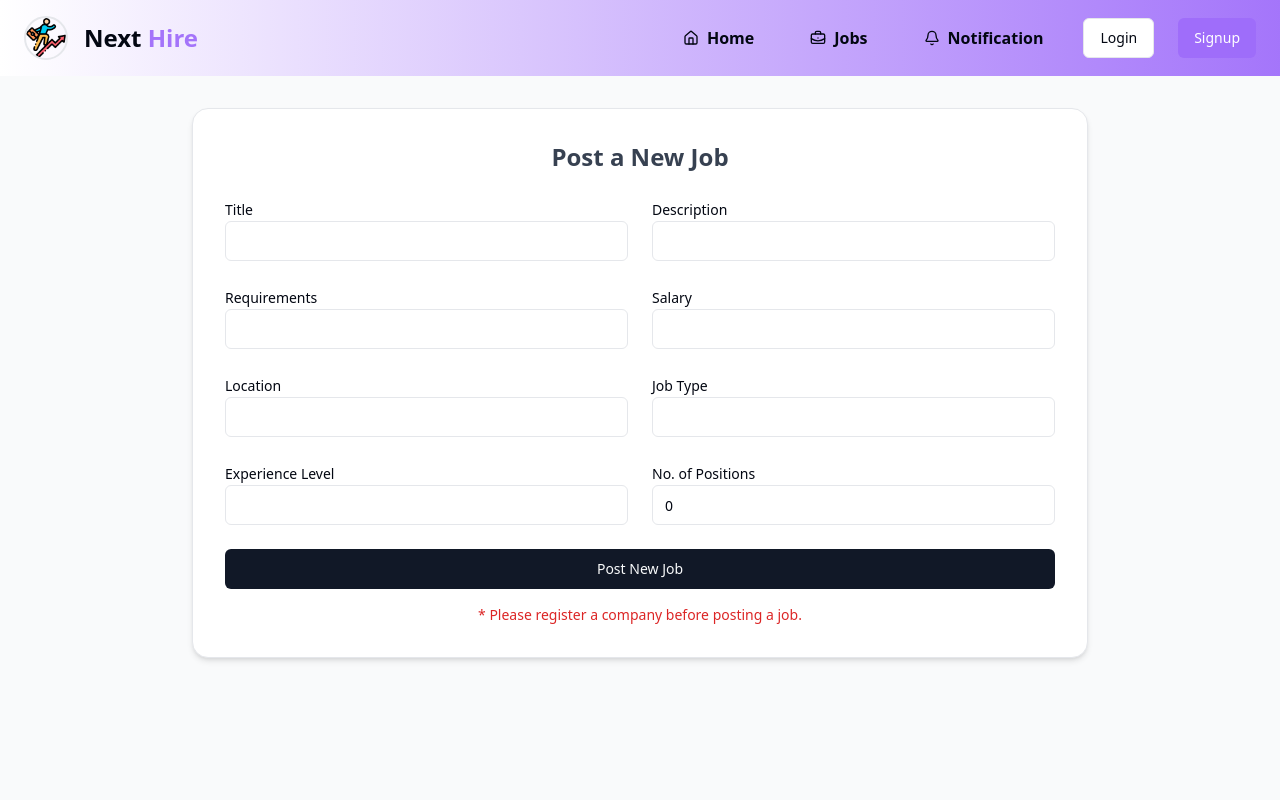
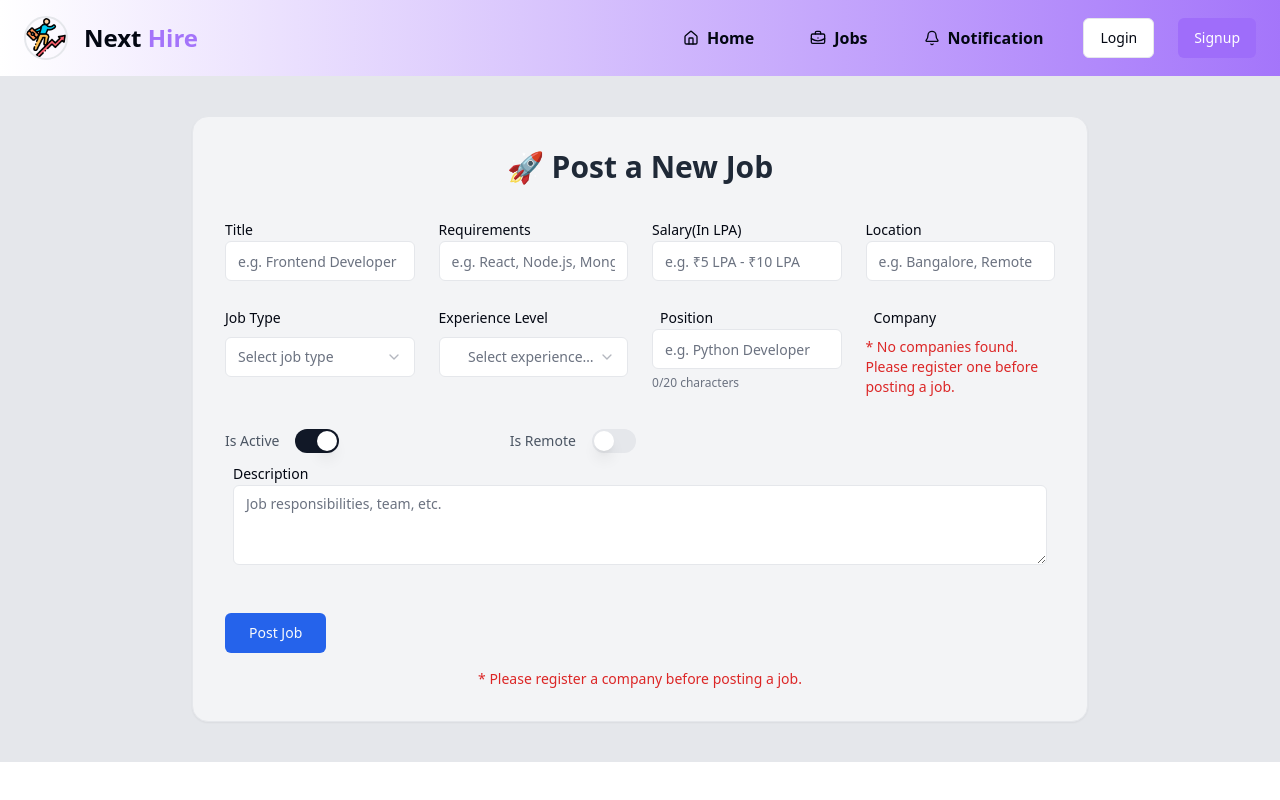
Before and after one commit to Mearnab01/mern-job-portal, a React (Vite) app in the folder client/: page /admin/jobs/create in a window 1280 px wide. Shown: the top 800 px of the page. Built offline with nearby package versions, Linux system fonts and the light colour scheme.

Commit message:
fix delete issue

```diff
--- a/client/package.json
+++ b/client/package.json
@@ -22,7 +22,7 @@
     "@radix-ui/react-select": "^2.1.6",
     "@radix-ui/react-separator": "^1.1.2",
     "@radix-ui/react-slot": "^1.2.0",
-    "@radix-ui/react-switch": "^1.1.3",
+    "@radix-ui/react-switch": "^1.1.4",
     "@radix-ui/react-tabs": "^1.1.3",
     "@reduxjs/toolkit": "^2.6.1",
     "@splinetool/react-spline": "^4.0.0",
--- a/client/src/components/Job.jsx
+++ b/client/src/components/Job.jsx
@@ -48,7 +48,7 @@ const Job = ({ job }) => {
 
       <CardContent className="px-4 pb-0">
         <div className="flex items-center gap-3 mb-3">
-          <Avatar className="w-12 h-12">
+          <Avatar className="w-16 h-16 object-contain">
             <AvatarImage src={job?.company?.logo} />
           </Avatar>
           <div>
@@ -57,7 +57,9 @@ const Job = ({ job }) => {
           </div>
         </div>
 
-        <CardTitle className="text-lg font-bold mb-1">{job?.title}</CardTitle>
+        <CardTitle className="text-lg font-bold mb-1 truncate">
+          {job?.title}
+        </CardTitle>
         <CardDescription className="text-gray-600 text-sm truncate">
           {job?.description}
         </CardDescription>
--- a/client/src/components/admin/PostJob.jsx
+++ b/client/src/components/admin/PostJob.jsx
@@ -13,6 +13,11 @@ import {
 } from "../ui/select";
 import { useNavigate } from "react-router-dom";
 import { Loader2 } from "lucide-react";
+import { Switch } from "../ui/switch";
+import { Textarea } from "../ui/textarea";
+import { JOB_API } from "@/utils/constant";
+import toast from "react-hot-toast";
+import axios from "axios";
 
 const PostJob = () => {
   const [input, setInput] = useState({
@@ -22,8 +27,10 @@ const PostJob = () => {
     salary: "",
     location: "",
     jobType: "",
-    experience: "",
-    position: 0,
+    experienceLevel: "",
+    position: "",
+    isActive: true,
+    isRemote: false,
     companyId: "",
   });
 
@@ -44,37 +51,51 @@ const PostJob = () => {
 
   const submitHandler = async (e) => {
     e.preventDefault();
-    setLoading(true);
-    console.log("input", input);
+    try {
+      setLoading(true);
+      const res = await axios.post(`${JOB_API}/post-job`, input, {
+        headers: {
+          "Content-Type": "application/json",
+        },
+        withCredentials: true,
+      });
+      console.log(res.data);
+
+      if (res.data.success) {
+        toast.success(res.data.message);
+        navigate("/admin/jobs");
+      }
+    } catch (error) {
+      console.log(error);
+
+      toast.error("failed to post job");
+    } finally {
+      setLoading(false);
+    }
   };
 
   return (
-    <div className="min-h-screen bg-gray-50">
-      <div className="flex items-center justify-center w-full px-4 py-8">
+    <div className="min-h-full bg-gray-200">
+      <div className="flex items-center justify-center w-full px-4 py-10">
         <form
           onSubmit={submitHandler}
-          className="w-full max-w-4xl bg-white border border-gray-200 rounded-2xl shadow-md p-8"
+          className="w-full bg-gray-100 max-w-4xl border border-gray-200 rounded-2xl shadow-sm p-8"
         >
-          <h2 className="text-2xl font-semibold mb-6 text-center text-gray-700">
-            Post a New Job
+          <h2 className="text-3xl font-semibold mb-8 text-center text-gray-800">
+            🚀 Post a New Job
           </h2>
-          <div className="grid grid-cols-1 md:grid-cols-2 gap-6">
+
+          <div className="grid grid-cols-1 md:grid-cols-4 gap-6">
             <div>
               <Label>Title</Label>
               <Input
                 type="text"
                 name="title"
+                placeholder="e.g. Frontend Developer"
                 value={input.title}
                 onChange={changeEventHandler}
-              />
-            </div>
-            <div>
-              <Label>Description</Label>
-              <Input
-                type="text"
-                name="description"
-                value={input.description}
-                onChange={changeEventHandler}
+                required
+                className="peer"
               />
             </div>
             <div>
@@ -82,17 +103,23 @@ const PostJob = () => {
               <Input
                 type="text"
                 name="requirements"
+                placeholder="e.g. React, Node.js, MongoDB"
                 value={input.requirements}
                 onChange={changeEventHandler}
+                required
+                className="peer"
               />
             </div>
             <div>
-              <Label>Salary</Label>
+              <Label>Salary(In LPA)</Label>
               <Input
                 type="text"
                 name="salary"
+                placeholder="e.g. ₹5 LPA - ₹10 LPA"
                 value={input.salary}
                 onChange={changeEventHandler}
+                required
+                className="peer"
               />
             </div>
             <div>
@@ -100,50 +127,83 @@ const PostJob = () => {
               <Input
                 type="text"
                 name="location"
+                placeholder="e.g. Bangalore, Remote"
                 value={input.location}
                 onChange={changeEventHandler}
+                required
+                className="peer"
               />
             </div>
+
             <div>
               <Label>Job Type</Label>
-              <Input
-                type="text"
-                name="jobType"
-                value={input.jobType}
-                onChange={changeEventHandler}
-              />
+              <Select
+                onValueChange={(value) =>
+                  setInput((prev) => ({ ...prev, jobType: value }))
+                }
+              >
+                <SelectTrigger className="w-full mt-2">
+                  <SelectValue placeholder="Select job type" />
+                </SelectTrigger>
+                <SelectContent>
+                  <SelectGroup>
+                    <SelectItem value="full-time">Full-time</SelectItem>
+                    <SelectItem value="part-time">Part-time</SelectItem>
+                    <SelectItem value="contract">Contract</SelectItem>
+                    <SelectItem value="internship">Internship</SelectItem>
+                  </SelectGroup>
+                </SelectContent>
+              </Select>
             </div>
             <div>
               <Label>Experience Level</Label>
+              <Select
+                onValueChange={(value) =>
+                  setInput((prev) => ({ ...prev, experienceLevel: value }))
+                }
+              >
+                <SelectTrigger className="w-full mt-2">
+                  <SelectValue placeholder="Select experience level" />
+                </SelectTrigger>
+                <SelectContent>
+                  <SelectGroup>
+                    <SelectItem value="entry">Entry</SelectItem>
+                    <SelectItem value="mid">Mid</SelectItem>
+                    <SelectItem value="senior">Senior</SelectItem>
+                  </SelectGroup>
+                </SelectContent>
+              </Select>
+            </div>
+
+            <div>
+              <Label className="m-2">Position</Label>
               <Input
                 type="text"
-                name="experience"
-                value={input.experience}
+                name="position"
+                placeholder="e.g. Python Developer"
+                maxLength={20}
+                value={input.position}
                 onChange={changeEventHandler}
+                required
+                className="peer"
               />
+              <span className="text-xs text-gray-500">
+                {input.position.length}/20 characters
+              </span>
             </div>
             <div>
-              <Label>No. of Positions</Label>
-              <Input
-                type="number"
-                name="position"
-                value={input.position}
-                onChange={changeEventHandler}
-              />
-            </div>
-            {companies.length > 0 && (
-              <div className="md:col-span-2">
-                <Label>Select Company</Label>
+              <Label className="m-2">Company</Label>
+              {companies.length > 0 ? (
                 <Select onValueChange={selectChangeHandler}>
-                  <SelectTrigger className="w-full mt-1">
-                    <SelectValue placeholder="Select a Company" />
+                  <SelectTrigger className="w-full">
+                    <SelectValue placeholder="Select a company" />
                   </SelectTrigger>
                   <SelectContent>
                     <SelectGroup>
                       {companies.map((company) => (
                         <SelectItem
                           key={company._id}
-                          value={company?.name?.toLowerCase()}
+                          value={company.name.toLowerCase()}
                         >
                           {company.name}
                         </SelectItem>
@@ -151,18 +211,68 @@ const PostJob = () => {
                     </SelectGroup>
                   </SelectContent>
                 </Select>
-              </div>
-            )}
+              ) : (
+                <p className="text-sm text-red-600 mt-2">
+                  * No companies found. Please register one before posting a
+                  job.
+                </p>
+              )}
+            </div>
+          </div>
+
+          <div className="grid grid-cols-1 md:grid-cols-3 items-center gap-6 mt-8">
+            <div className="flex items-center gap-4">
+              <Label htmlFor="isActive" className="text-gray-600">
+                Is Active
+              </Label>
+              <Switch
+                id="isActive"
+                checked={input.isActive}
+                onCheckedChange={(value) =>
+                  setInput((prev) => ({ ...prev, isActive: value }))
+                }
+              />
+            </div>
+            <div className="flex items-center gap-4">
+              <Label htmlFor="isRemote" className="text-gray-600">
+                Is Remote
+              </Label>
+              <Switch
+                id="isRemote"
+                checked={input.isRemote}
+                onCheckedChange={(value) =>
+                  setInput((prev) => ({ ...prev, isRemote: value }))
+                }
+              />
+            </div>
+          </div>
+
+          <div className="m-2">
+            <Label>Description</Label>
+            <Textarea
+              name="description"
+              placeholder="Job responsibilities, team, etc."
+              value={input.description}
+              onChange={changeEventHandler}
+              required
+              className="peer"
+            />
           </div>
 
           {loading ? (
-            <Button className="w-full mt-6" disabled>
+            <Button
+              className="mt-10 bg-blue-600 hover:bg-blue-700 w-fit px-6 py-2"
+              disabled
+            >
               <Loader2 className="mr-2 h-4 w-4 animate-spin" />
-              Please wait
+              Posting Job...
             </Button>
           ) : (
-            <Button type="submit" className="w-full mt-6">
-              Post New Job
+            <Button
+              type="submit"
+              className="mt-10 bg-blue-600 hover:bg-blue-700 w-fit px-6 py-2"
+            >
+              Post Job
             </Button>
           )}
 
--- a/client/src/hooks/useGetAllJobs.jsx
+++ b/client/src/hooks/useGetAllJobs.jsx
@@ -15,7 +15,7 @@ const useGetAllJobs = () => {
         if (res.data.success) {
           dispatch(setAllJobs(res.data.jobs));
         }
-        //console.log(dispatch(setAllJobs(res.data.jobs)));
+        console.log(dispatch(setAllJobs(res.data.jobs)));
       } catch (error) {
         console.log(error);
       }
--- a/client/src/pages/JobDetails.jsx
+++ b/client/src/pages/JobDetails.jsx
@@ -9,20 +9,16 @@ import axios from "axios";
 import { APPLICATION_API, JOB_API } from "@/utils/constant";
 import toast from "react-hot-toast";
 import SuggestedJobs from "@/components/SuggestedJobs";
+import { StopCircleIcon, Verified } from "lucide-react";
 
 const JobDetails = () => {
-  const params = useParams();
-  const jobId = params.id;
+  const { id: jobId } = useParams();
   const dispatch = useDispatch();
-
   const { user } = useSelector((store) => store.auth);
   const { singleJob } = useSelector((store) => store.job);
 
   const isInitiallyApplied =
-    user &&
-    singleJob?.applications?.some(
-      (application) => application.applicant === user._id
-    );
+    user && singleJob?.applications?.some((app) => app.applicant === user._id);
 
   const [isApplied, setIsApplied] = useState(isInitiallyApplied || false);
 
@@ -31,18 +27,17 @@ const JobDetails = () => {
       const res = await axios.get(`${APPLICATION_API}/apply/${jobId}`, {
         withCredentials: true,
       });
-
       if (res.data.success) {
         setIsApplied(true);
-        const updatedSingleJob = {
+        dispatch(
+          setSingleJob({
             ...singleJob,
             applications: [...singleJob.applications, { applicant: user?._id }],
-        };
-        dispatch(setSingleJob(updatedSingleJob));
+          })
+        );
         toast.success(res.data.message);
       }
     } catch (error) {
-      console.error(error);
       toast.error(error.response?.data?.message || "Something went wrong!");
     }
   };
@@ -53,127 +48,171 @@ const JobDetails = () => {
         const res = await axios.get(`${JOB_API}/get-job/${jobId}`, {
           withCredentials: true,
         });
-        //console.log(dispatch(setSingleJob(res.data.job)));
-
         if (res.data.success) {
           dispatch(setSingleJob(res.data.job));
           setIsApplied(
-            res.data.job.applications.some(
-              (application) => application.applicant === user?._id
-            )
+            res.data.job.applications.some((app) => app.applicant === user?._id)
           );
         }
       } catch (error) {
-        console.error(error);
-        toast.error(response.data.error.message);
+        toast.error("Failed to load job");
       }
     };
     fetchSingleJob();
   }, [jobId, user?._id, dispatch]);
 
-  if (!user) {
+  if (!user)
     return (
-      <div className="text-center text-gray-600 py-20">
+      <div className="text-center py-20 text-gray-600">
         Please login to view job details.
       </div>
     );
-  }
 
   return (
-    <div className="max-w-6xl mx-auto my-10 px-4">
+    <motion.div
+      className="max-w-6xl mx-auto my-10 px-4"
+      initial={{ opacity: 0, y: 30 }}
+      animate={{ opacity: 1, y: 0 }}
+      transition={{ duration: 0.6 }}
+    >
       <div className="flex flex-col lg:flex-row gap-6">
         <div className="flex-1 space-y-6">
-          {/* Header */}
-          <div className="bg-white p-6 rounded-xl shadow-md flex flex-col md:flex-row justify-between items-start md:items-center">
+          <motion.div
+            className="bg-white p-6 rounded-xl shadow-md flex flex-col md:flex-row justify-between items-start md:items-center gap-4"
+            whileHover={{ scale: 1.02 }}
+            transition={{ type: "spring", stiffness: 300 }}
+          >
             <div className="flex items-center gap-4">
               <img
-                src={"https://github.com/shadcn.png"}
+                src={
+                  singleJob?.company?.logo || "https://github.com/shadcn.png"
+                }
                 alt="Company Logo"
-                className="w-14 h-14 rounded-md object-contain"
+                className="w-20 h-20 rounded-full object-cover"
               />
               <div>
-                <h1 className="text-2xl font-bold text-gray-900">
+                <h1 className="text-2xl font-bold text-indigo-800">
                   {singleJob?.company?.name}
                 </h1>
+                <p className="text-sm text-gray-700 mt-1">
+                  {singleJob?.company?.description ||
+                    "No description provided."}
+                </p>
+                <a
+                  className="text-sm text-blue-600 underline"
+                  href={singleJob?.company?.website || "#"}
+                  target="_blank"
+                  rel="noreferrer"
+                >
+                  Visit Website
+                </a>
               </div>
             </div>
 
             {user.role === "student" && (
-              <motion.div
-                whileHover={{ scale: isApplied ? 1 : 1.05 }}
-                className="mt-6 md:mt-0"
-              >
+              <motion.div whileHover={{ scale: isApplied ? 1 : 1.05 }}>
                 <Button
                   onClick={!isApplied ? applyJobHandler : null}
                   disabled={isApplied}
-                  className={`rounded-lg px-6 py-2 text-white ${
+                  className={`rounded-lg px-6 py-2 text-white transition ${
                     isApplied
                       ? "bg-gray-500 cursor-not-allowed"
-                      : "bg-purple-700 hover:bg-purple-800"
+                      : "bg-gradient-to-r from-purple-600 to-pink-600 hover:from-purple-700 hover:to-pink-700"
                   }`}
                 >
                   {isApplied ? "Already Applied" : "Apply Now"}
                 </Button>
               </motion.div>
             )}
-          </div>
+          </motion.div>
 
-          {/* Tags */}
           <div className="flex gap-3 flex-wrap">
-            <Badge variant="outline" className="text-blue-700 font-medium">
+            <Badge className="bg-blue-100 text-blue-800 hover:bg-transparent hover:text-inherit cursor-default">
               {singleJob?.position}
             </Badge>
-            <Badge variant="outline" className="text-red-600 font-medium">
+            <Badge className="bg-green-100 text-green-800 hover:bg-transparent hover:text-inherit cursor-default">
               {singleJob?.jobType}
             </Badge>
-            <Badge variant="outline" className="text-purple-700 font-medium">
-              ₹ {singleJob?.salary} LPA
+            <Badge className="bg-purple-100 text-purple-800 hover:bg-transparent hover:text-inherit cursor-default">
+              {singleJob?.location}
             </Badge>
-            <Badge variant="outline" className="text-green-700 font-medium">
-              {singleJob?.location}
+            <Badge
+              className={`${
+                singleJob?.isRemote
+                  ? "bg-teal-100 text-teal-800 hover:bg-transparent hover:text-inherit cursor-default"
+                  : "bg-red-100 text-red-800 hover:bg-transparent hover:text-inherit cursor-default"
+              }`}
+            >
+              {singleJob?.isRemote ? "Remote" : "On-site"}
             </Badge>
           </div>
 
-          {/* Job Description */}
-          <div className="bg-white p-6 rounded-xl shadow-sm">
-            <h2 className="text-xl font-semibold border-b pb-3 mb-6 text-gray-800">
+          <div className="bg-white p-6 rounded-xl shadow-sm space-y-6">
+            <div className="flex items-center justify-between">
+              <h2 className="text-xl font-semibold text-indigo-700">
                 Job Description
               </h2>
-            <div className="space-y-4 text-gray-700">
+              <Badge
+                variant="outline"
+                className={`flex items-center gap-1 font-semibold ${
+                  singleJob?.isActive
+                    ? "text-green-600 border-green-500"
+                    : "text-red-600 border-red-500"
+                }`}
+              >
+                {singleJob?.isActive ? (
+                  <Verified className="w-4 h-4" />
+                ) : (
+                  <StopCircleIcon className="w-4 h-4" />
+                )}
+                {singleJob?.isActive ? "Active" : "Inactive"}
+              </Badge>
+            </div>
+
             <p>
-                <span className="font-semibold text-gray-900">
+              <span className="font-semibold text-indigo-900">
                 Description:
               </span>{" "}
               {singleJob?.description}
             </p>
+            <div>
+              <span className="font-semibold text-indigo-900">
+                Requirements:
+              </span>
+              <ul className="list-disc list-inside mt-2 space-y-1 text-gray-700">
+                {Array.isArray(singleJob?.requirements) ? (
+                  singleJob.requirements.map((req, index) => (
+                    <li key={index}>{req}</li>
+                  ))
+                ) : (
+                  <li>{singleJob?.requirements}</li>
+                )}
+              </ul>
+            </div>
             <p>
-                <span className="font-semibold text-gray-900">Experience:</span>{" "}
-                {singleJob?.experienceLevel} level
+              <span className="font-semibold text-indigo-900">Experience:</span>{" "}
+              {singleJob?.experienceLevel}
             </p>
             <p>
-                <span className="font-semibold text-gray-900">Salary:</span> ₹{" "}
+              <span className="font-semibold text-indigo-900">Salary:</span> ₹{" "}
               {singleJob?.salary} LPA
             </p>
             <p>
-                <span className="font-semibold text-gray-900">Applicants:</span>{" "}
-                {singleJob?.applications?.length === 0
-                  ? "Not applied by anyone yet"
-                  : `${singleJob?.applications?.length} Applicant${
-                      singleJob?.applications?.length > 1 ? "s" : ""
-                    }`}
+              <span className="font-semibold text-indigo-900">Applicants:</span>{" "}
+              {singleJob?.applications?.length > 0
+                ? `${singleJob.applications.length} Applicant(s)`
+                : "No applicants yet"}
             </p>
             <p>
-                <span className="font-semibold text-gray-900">Posted On:</span>{" "}
-                {new Date(singleJob?.updatedAt).toLocaleDateString() || "now"}
+              <span className="font-semibold text-indigo-900">Posted On:</span>{" "}
+              {new Date(singleJob?.updatedAt).toLocaleDateString()}
             </p>
           </div>
         </div>
-        </div>
 
-        {/* Suggested Jobs */}
         <SuggestedJobs />
       </div>
-    </div>
+    </motion.div>
   );
 };
 
--- a/client/src/pages/Jobs.jsx
+++ b/client/src/pages/Jobs.jsx
@@ -33,7 +33,7 @@ const Jobs = () => {
   };
 
   return (
-    <div className="bg-gray-50 min-h-screen">
+    <div className="bg-gray-50 min-h-full">
       <div className="max-w-[1400px] mx-auto px-4 py-8">
         <div className="flex flex-col sm:flex-row gap-6">
           {/* Sidebar Filter - Only Desktop */}
```
Also changed, not shown: client/src/components/LatestJobCard.jsx (+14 -9 lines), client/src/components/admin/AdminJobsTable.jsx (+10 -3 lines), 2 other files (tests, documents, lock files or other folders). Lines whose indentation alone changed are shown as unchanged.
